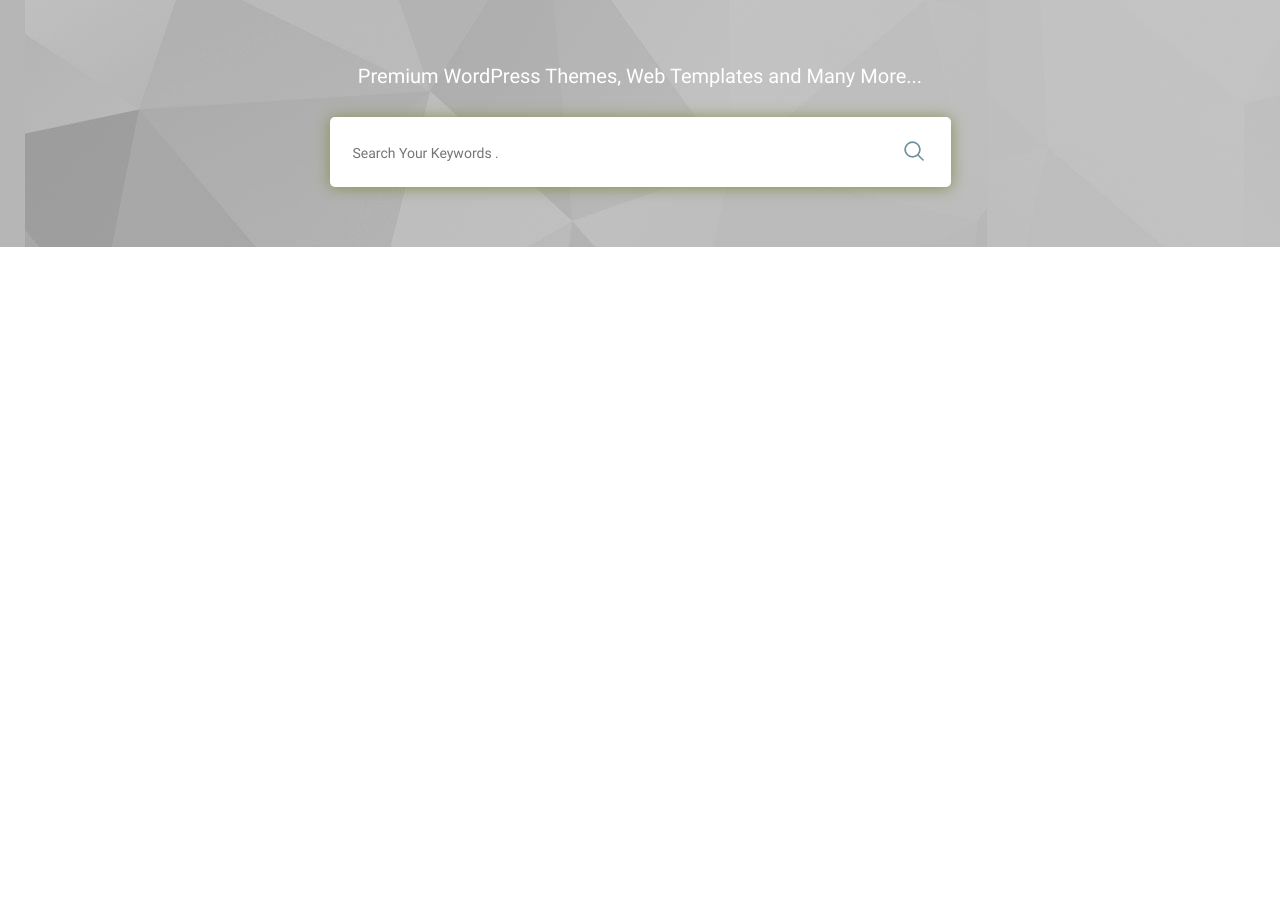
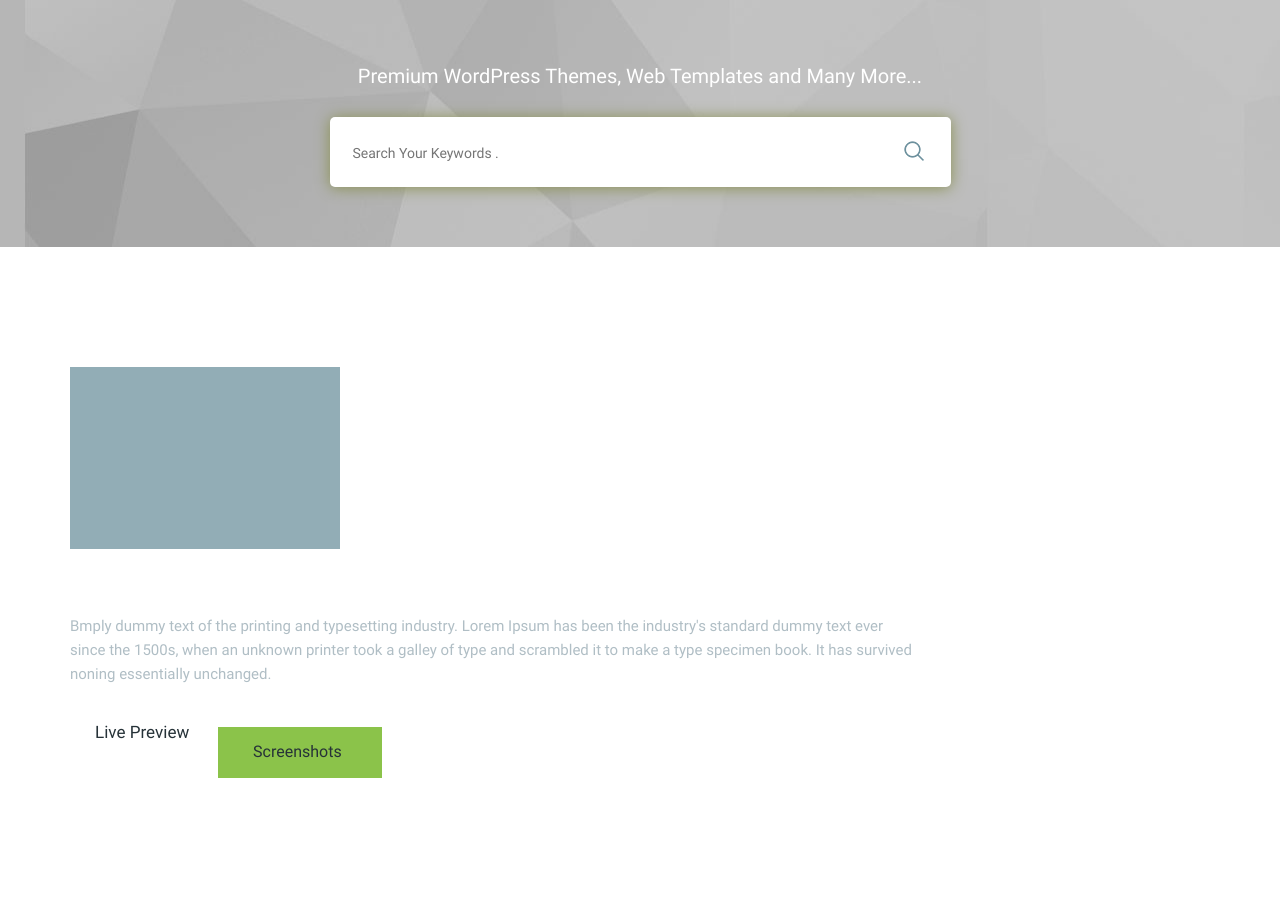
Before and after one commit to serhiiabdula/Foxstar, a website: page _product _details.html in a window 1280 px wide. Before the commit the page ends 800 px from the top, so only its background shows below. Drawn offline with Linux system fonts and the light colour scheme.

Commit message:
adding some changes in file '_produet_details.html

```diff
--- a/_product _details.html
+++ b/_product _details.html
@@ -15,4 +15,22 @@
         <input type="submit" name="go" value="" id="searchButton" class="product_searchButton">
     </form>
 </section>
+<section class=" section section-builder">
+    <div class="container">
+    <div class="row">
+    <div class="col-sm-9 col-md-9 col-lg-9 col-mr">
+        <img src="img/card-pic.jpg" alt="" class="img-builder">
+        <h3 class="builder-title">GTBuilder - Construction & Building WordPress Theme</h3>
+        <p class="builder-descript">Bmply dummy text of the printing and typesetting industry. Lorem Ipsum has been the industry's standard dummy text ever since the 1500s, when an unknown printer took a galley of type and scrambled it to make a type specimen book. It has survived noning essentially unchanged.  </p>
+        <div class="builder-buttons">
+            <div btn-group-rgb>
+                <button class="btn-danger btn">Live Preview</button>
+                <button class="btn btn-primary">Screenshots</button>
+                <button class="btn "></button>
+            </div>
+        </div>
+    </div>
+    </div>
+    </div>
+</section>
 </body>
```
